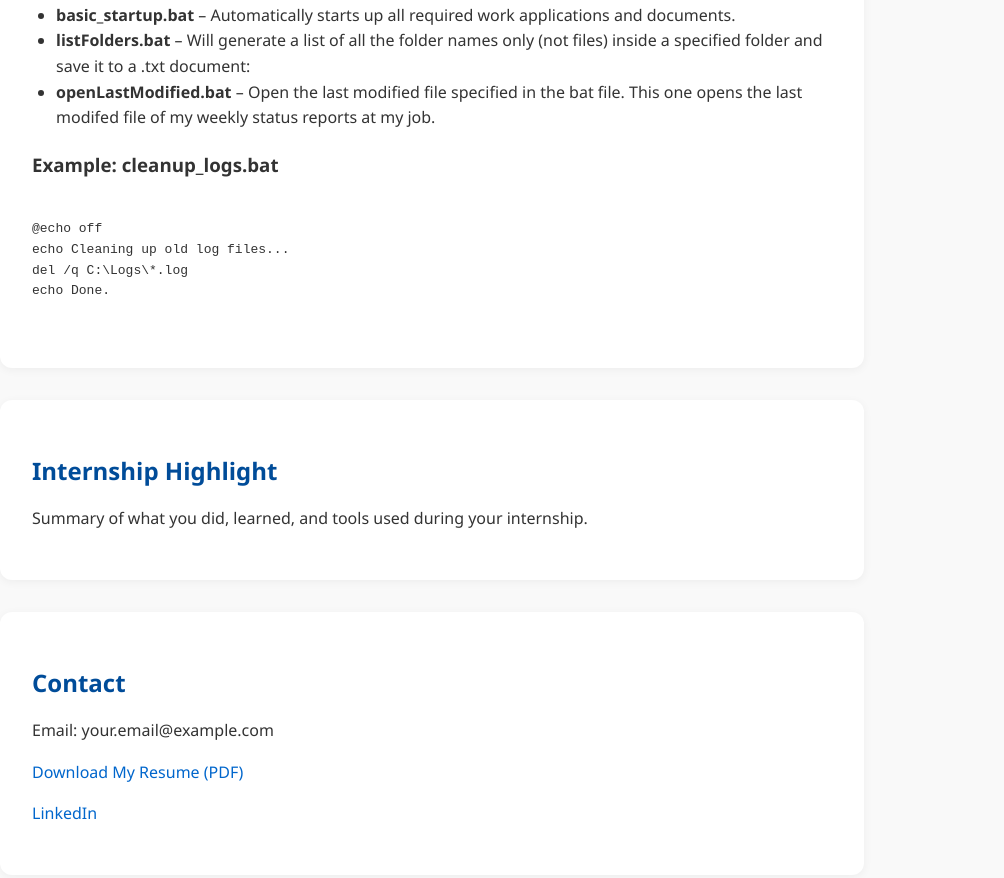
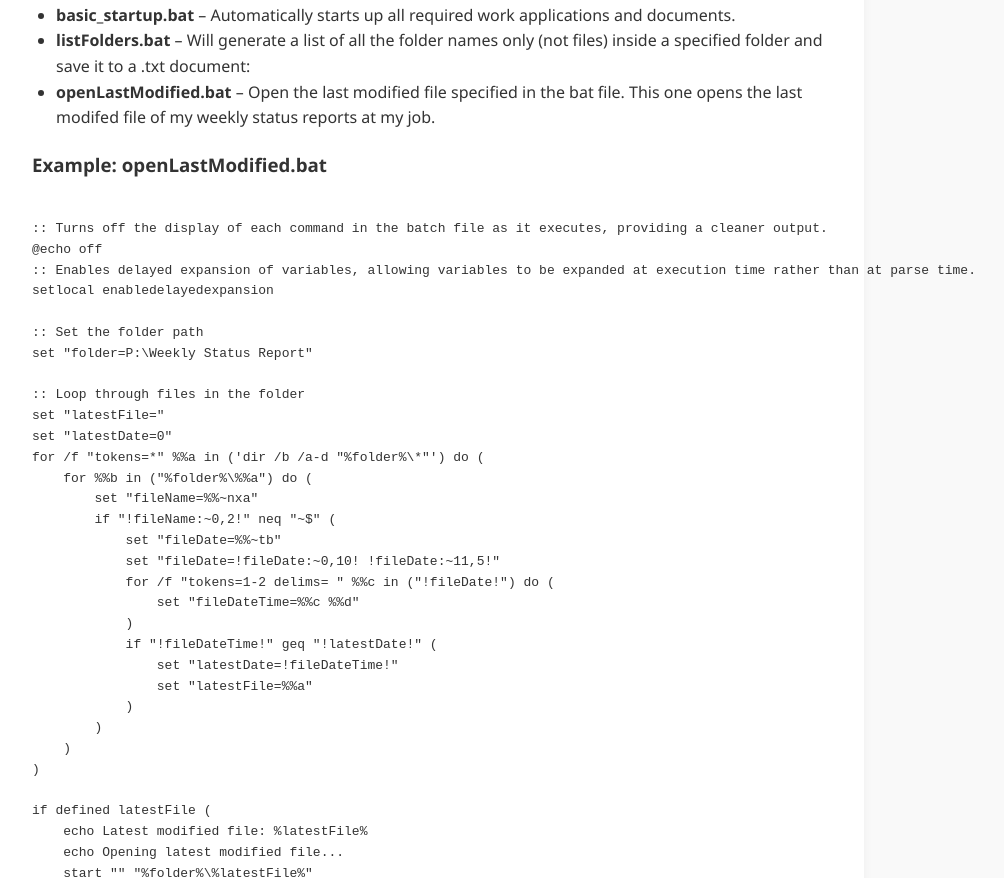
Before and after one commit to tashundre/tashundre.github.io, a plain HTML site: page index.html in a window 1280 px wide. Shown: the part 1330-2208 px from the top of the page, without its empty margins (208-1212 px from the left). Drawn offline with Linux system fonts and the light colour scheme.

Commit message:
updated scripts section

```diff
--- a/index.html
+++ b/index.html
@@ -57,12 +57,45 @@
     <li><strong>listFolders.bat</strong> – Will generate a list of all the folder names only (not files) inside a specified folder and save it to a .txt document:</li>
     <li><strong>openLastModified.bat</strong> – Open the last modified file specified in the bat file. This one opens the last modifed file of my weekly status reports at my job.</li>
   </ul>
-  <h3>Example: cleanup_logs.bat</h3>
+  <h3>Example: openLastModified.bat</h3>
   <pre><code>
+:: Turns off the display of each command in the batch file as it executes, providing a cleaner output.
 @echo off
-echo Cleaning up old log files...
-del /q C:\Logs\*.log
-echo Done.
+:: Enables delayed expansion of variables, allowing variables to be expanded at execution time rather than at parse time.
+setlocal enabledelayedexpansion
+
+:: Set the folder path
+set "folder=P:\Weekly Status Report"
+
+:: Loop through files in the folder
+set "latestFile="
+set "latestDate=0"
+for /f "tokens=*" %%a in ('dir /b /a-d "%folder%\*"') do (
+    for %%b in ("%folder%\%%a") do (
+        set "fileName=%%~nxa"
+        if "!fileName:~0,2!" neq "~$" (
+            set "fileDate=%%~tb"
+            set "fileDate=!fileDate:~0,10! !fileDate:~11,5!"
+            for /f "tokens=1-2 delims= " %%c in ("!fileDate!") do (
+                set "fileDateTime=%%c %%d"
+            )
+            if "!fileDateTime!" geq "!latestDate!" (
+                set "latestDate=!fileDateTime!"
+                set "latestFile=%%a"
+            )
+        )
+    )
+)
+
+if defined latestFile (
+    echo Latest modified file: %latestFile%
+    echo Opening latest modified file...
+    start "" "%folder%\%latestFile%"
+) else (
+    echo No files found in the folder.
+)
+
+pause
   </code></pre>
 </section>
 
```
